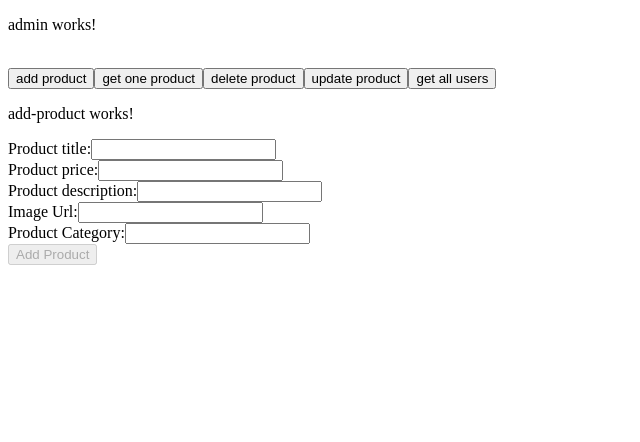
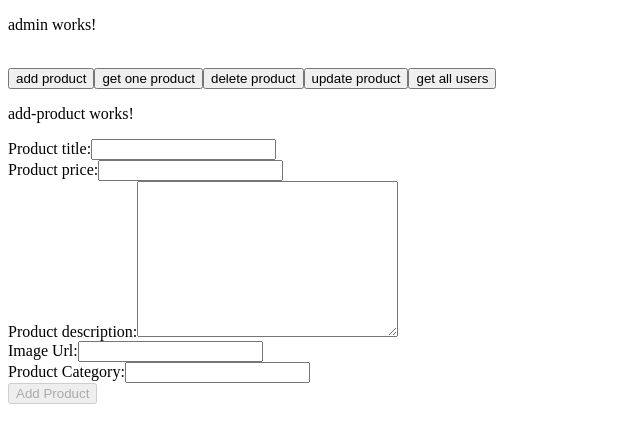
Before and after one commit to MalindiFrank/4admin, an Angular app: page /admin in a window 1280 px wide. Shown: the top 442 px of the page, without its empty margins (0-640 px from the left). Built offline with nearby package versions, Linux system fonts and the light colour scheme.

Commit message:
code improvement for addProducts-comp.

```diff
--- a/src/app/components/add-product/add-product.component.html
+++ b/src/app/components/add-product/add-product.component.html
@@ -23,7 +23,13 @@
 
     <div>
       <label for="description">Product description:</label>
-      <input id="description" formControlName="description" type="text" />
+      <textarea
+        id="description"
+        formControlName="description"
+        type="text"
+        cols="30"
+        rows="10"
+      ></textarea>
       <div *ngIf="f.description.touched && f.description.invalid">
         <small *ngIf="f.description.errors?.['required']"
           >Description for the product is required</small
@@ -51,7 +57,9 @@
       </div>
     </div>
 
-    <button type="submit" [disabled]="addProductForm.invalid">Add Product</button>
+    <button type="submit" [disabled]="addProductForm.invalid">
+      Add Product
+    </button>
 
     <div *ngIf="errorMessage">{{ errorMessage }}</div>
   </form>
--- a/src/app/components/add-product/add-product.component.ts
+++ b/src/app/components/add-product/add-product.component.ts
@@ -53,6 +53,5 @@ export class AddProductComponent {
       image: image,
       category: category,
     });
-    console.log(res);
   }
 }
```
